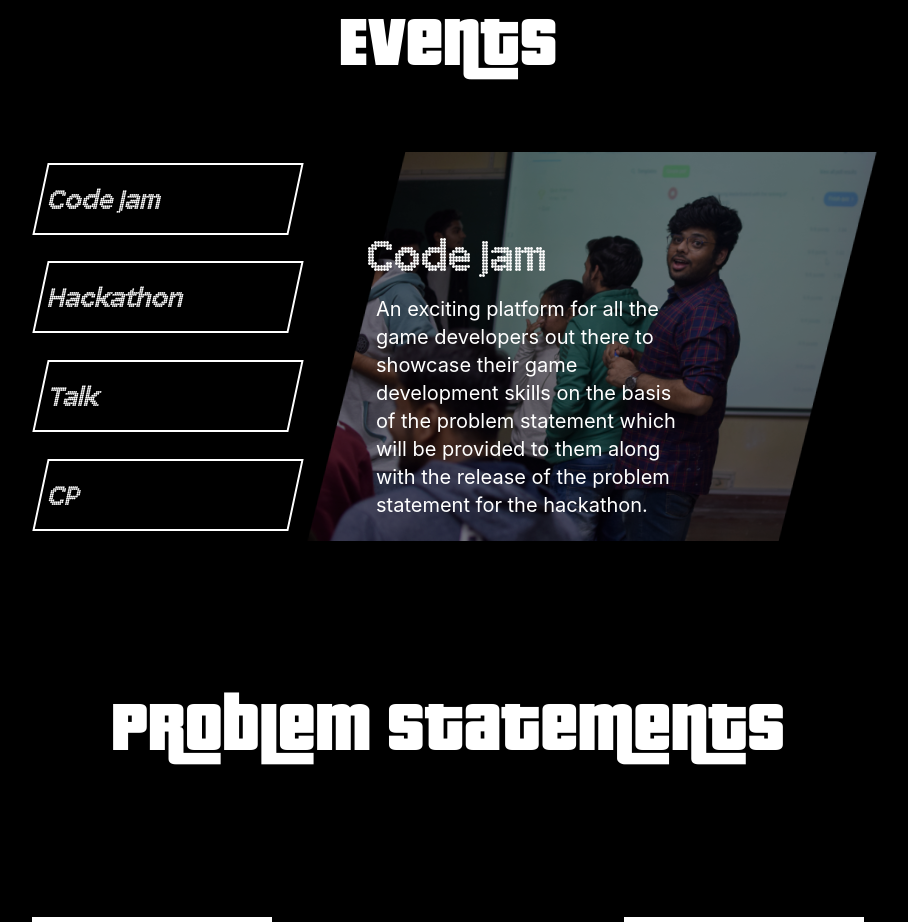
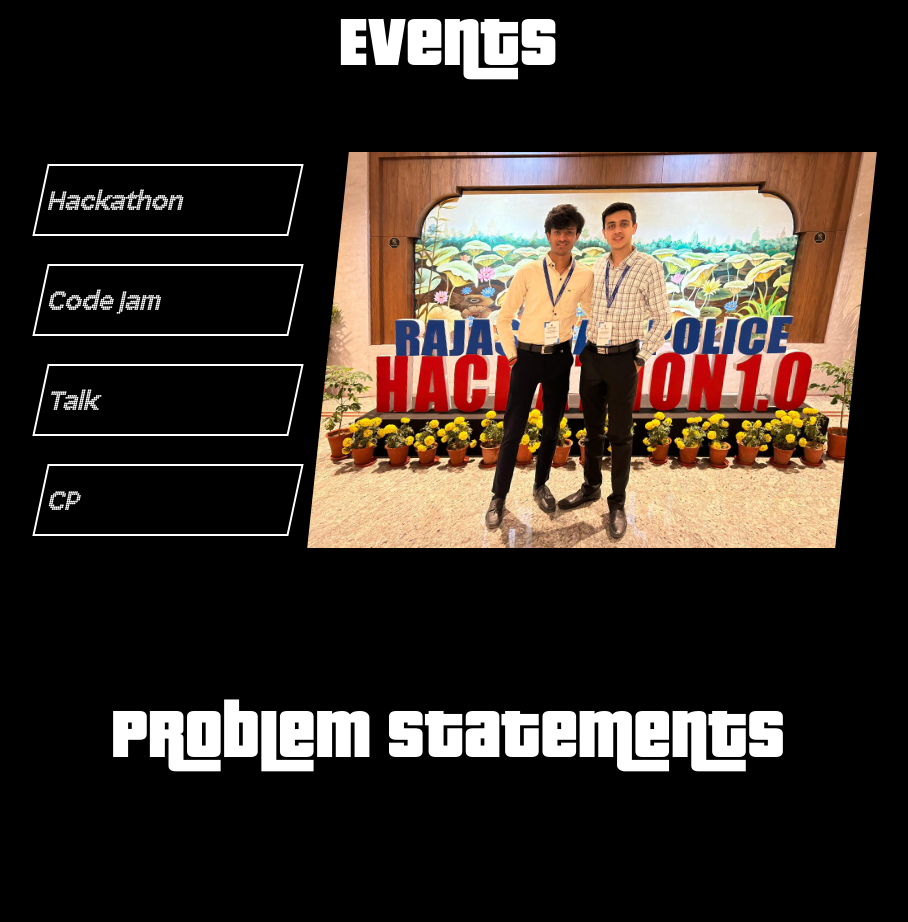
Before and after one commit to dhruvchandak30/GDSC-Hackathon-website, a React (Create React App) app in the folder client/: page / in a window 1280 px wide. Shown: the part 2000-2922 px from the top of the page, without its empty margins (192-1100 px from the left). Built offline with nearby package versions, Linux system fonts and the light colour scheme.

Commit message:
Changed Images

```diff
--- a/client/package.json
+++ b/client/package.json
@@ -6,6 +6,7 @@
     "@testing-library/jest-dom": "^5.17.0",
     "@testing-library/react": "^13.4.0",
     "@testing-library/user-event": "^13.5.0",
+    "aos": "^2.3.4",
     "framer-motion": "^11.0.3",
     "react": "^18.2.0",
     "react-dom": "^18.2.0",
--- a/client/src/App.js
+++ b/client/src/App.js
@@ -5,8 +5,10 @@
 import Home from "./pages/Home";
 import "./fonts/Array-Regular.woff";
 import "./fonts/pricedown_bl.ttf";
+import AOS from "aos";
 
 function App() {
+  AOS.init();
   return (
     <BrowserRouter>
       <Routes>
--- a/client/src/components/Events/Event.js
+++ b/client/src/components/Events/Event.js
@@ -32,8 +32,8 @@
 
 const Event = () => {
   const [activeCard, setActiveCard] = useState(null);
-  const [events, setEventsData] = useState(EventData[0]);
-  const [EventImageVisibility, setEventImage] = useState(true);
+  const [events, setEventsData] = useState(EventData[1]);
+  const [EventImageVisibility, setEventImage] = useState(false);
 
   const ChangeEventHandler = (text) => {
     setActiveCard(text);
@@ -67,16 +67,17 @@
 
       <div className="flex lg:flex-row flex-col lg:justify-center ">
         <div className="flex lg:flex-col flex-wrap p-4 gap-4 justify-evenly">
+        <EventTitleCard
+            onClick={() => ChangeEventHandler("Hackathon")}
+            text="Hackathon"
+            isActive={activeCard === "Hackathon"}
+          />
           <EventTitleCard
             onClick={() => ChangeEventHandler("Code Jam")}
             text="Code Jam"
             isActive={activeCard === "Code Jam"}
           />
-          <EventTitleCard
-            onClick={() => ChangeEventHandler("Hackathon")}
-            text="Hackathon"
-            isActive={activeCard === "Hackathon"}
-          />
+
           <EventTitleCard
             onClick={() => ChangeEventHandler("Talk")}
             text="Talk"
--- a/client/src/components/Faq/Faq.jsx
+++ b/client/src/components/Faq/Faq.jsx
@@ -27,8 +27,9 @@
       <div>
         {data.map((e) => (
           <motion.div
+            onClick={() => handleFaq(data.indexOf(e))}
             key={data.indexOf(e)}
-            className={`sm:w-[80%] w-[95%] mx-auto px-6 py-2 border-2 border-white rounded-lg mb-6 font-instagram text-xl ${
+            className={` cursor-pointer sm:w-[80%] w-[95%] mx-auto px-6 py-2 border-2 border-white rounded-lg mb-6 font-instagram text-xl ${
               toggleFaq[data.indexOf(e)] ? "bg-[#9D3E47]" : "bg-transparent"
             } `}
           >
@@ -42,7 +43,7 @@
                     : "text-[#FFFFFF80] rotate-0"
                 }`}
                 size={35}
-                onClick={() => handleFaq(data.indexOf(e))}
+                // onClick={() => handleFaq(data.indexOf(e))}
               />
             </div>
             <p
--- a/client/src/components/PS/PSCard.js
+++ b/client/src/components/PS/PSCard.js
@@ -2,7 +2,7 @@
 
 const PSCard = ({ img, title, desc }) => {
   return (
-    <div className="text-white w-[15rem] mx-32  my-8">
+    <div data-aos="flip-left" className="text-white w-[15rem] mx-32  my-8">
       <img src={img} className="w-[15rem]" alt={title} />
       <div className="w-[15rem] flex flex-col">
         <h1 className="font-array text-3xl text-[#F27DFD]">{title}</h1>
```
Also changed, not shown: client/src/assets/HackathonImage.jpg, 1 other file (tests, documents, lock files or other folders).
